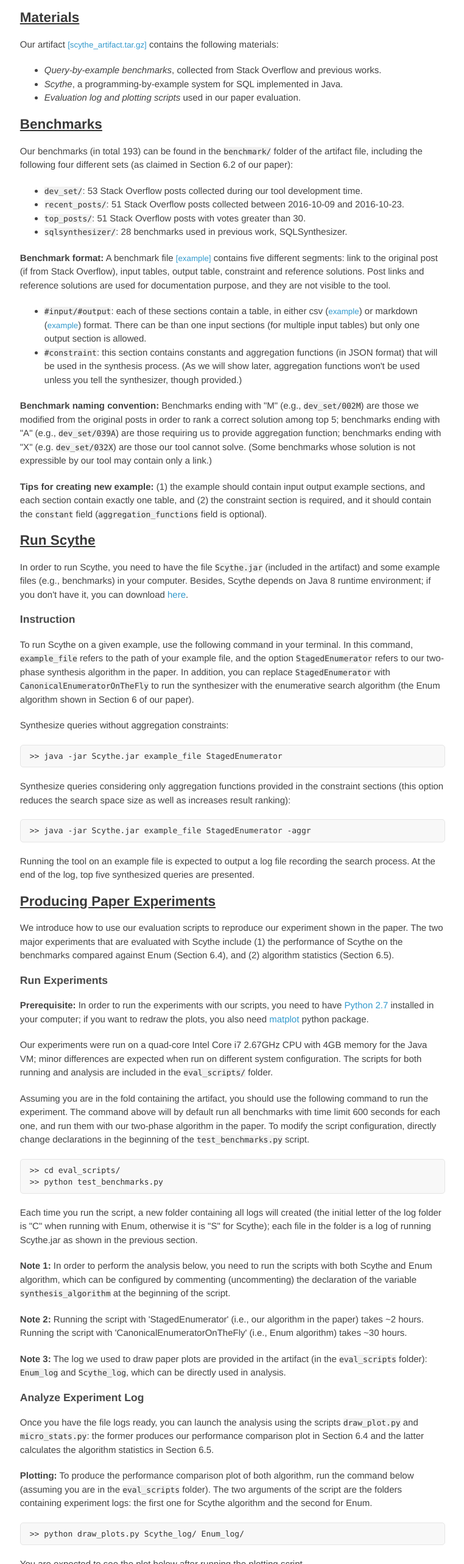
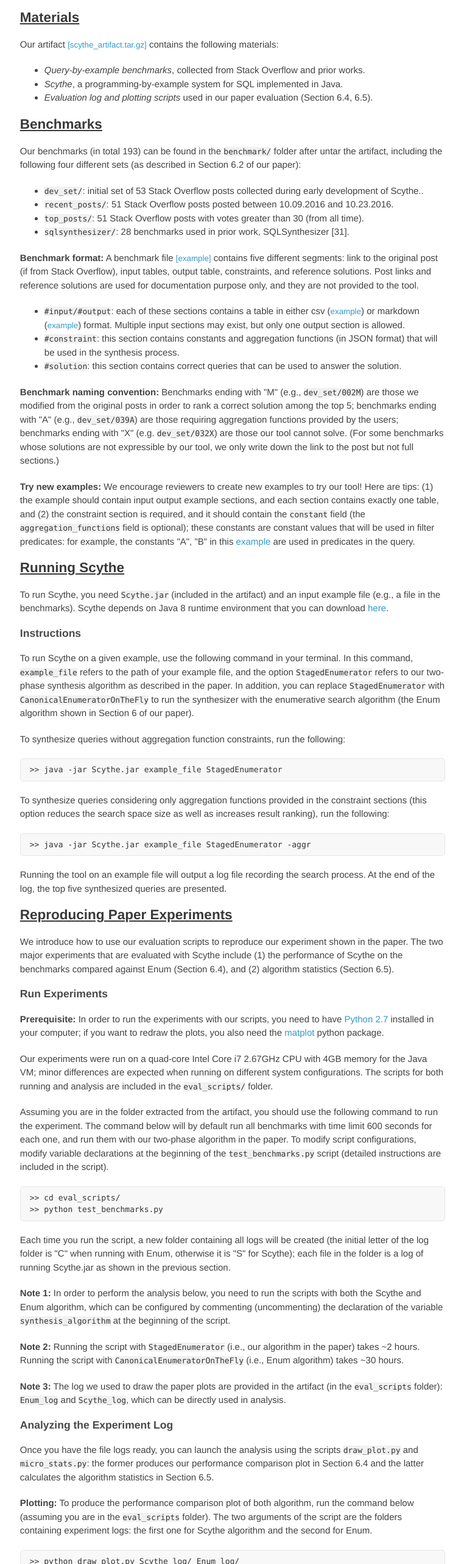
Before and after one commit to Mestway/Scythe, a plain HTML site: page index.html in a window 1280 px wide. Shown: the part 236-2800 px from the top of the page at 61% size, without its empty margins (258-1020 px from the left). Drawn offline with Linux system fonts and the light colour scheme.

Commit message:
artifact updated

```diff
--- a/index.html
+++ b/index.html
@@ -29,114 +29,114 @@
         <p>Our artifact <a class='small_link' href="scythe_artifact.tar.gz">[scythe_artifact.tar.gz]</a> contains the following materials: </p>
 
           <ul>
-            <li> <i>Query-by-example benchmarks</i>, collected from Stack Overflow and previous works.</li>
+            <li> <i>Query-by-example benchmarks</i>, collected from Stack Overflow and prior works.</li>
             <li> <i>Scythe</i>, a programming-by-example system for SQL implemented in Java.</li>
-            <li> <i>Evaluation log and plotting scripts</i> used in our paper evaluation.</li>
+            <li> <i>Evaluation log and plotting scripts</i> used in our paper evaluation (Section 6.4, 6.5).</li>
           </ul>
 
         <h2>Benchmarks</h2>
-        <p>Our benchmarks (in total 193) can be found in the <code>benchmark/</code> folder of the artifact file, including the following four different sets (as claimed in Section 6.2 of our paper):<p>
-        <ul><li><code>dev_set/</code>: 53 Stack Overflow posts collected during our tool development time.</li>
-            <li><code>recent_posts/</code>: 51 Stack Overflow posts collected between 2016-10-09 and 2016-10-23.</li>
-            <li><code>top_posts/</code>: 51 Stack Overflow posts with votes greater than 30.</li>
-            <li><code>sqlsynthesizer/</code>: 28 benchmarks used in previous work, SQLSynthesizer.</li>
+        <p>Our benchmarks (in total 193) can be found in the <code>benchmark/</code> folder after untar the artifact, including the following four different sets (as described in Section 6.2 of our paper):<p>
+        <ul><li><code>dev_set/</code>: initial set of 53 Stack Overflow posts collected during early development of Scythe..</li>
+            <li><code>recent_posts/</code>: 51 Stack Overflow posts posted between 10.09.2016 and 10.23.2016.</li>
+            <li><code>top_posts/</code>: 51 Stack Overflow posts with votes greater than 30 (from all time).</li>
+            <li><code>sqlsynthesizer/</code>: 28 benchmarks used in prior work, SQLSynthesizer [31].</li>
         </ul>
 
-        <p><b>Benchmark format:</b> A benchmark file <a href='https://github.com/Mestway/Scythe/blob/pldi-snapshot/data/recent_posts/045' class='small_link'>[example]</a> contains five different segments: link to the original post (if from Stack Overflow), input tables, output table, constraint and reference solutions. Post links and reference solutions are used for documentation purpose, and they are not visible to the tool. </p>
+        <p><b>Benchmark format:</b> A benchmark file <a href='https://github.com/Mestway/Scythe/blob/pldi-snapshot/data/recent_posts/045' class='small_link'>[example]</a> contains five different segments: link to the original post (if from Stack Overflow), input tables, output table, constraints, and reference solutions. Post links and reference solutions are used for documentation purpose only, and they are not provided to the tool. </p>
 
         <ul>
-          <li><code>#input/#output</code>: each of these sections contain a table, in either csv (<a class='small_link' href='https://github.com/Mestway/Scythe/blob/pldi-snapshot/data/recent_posts/045'>example</a>) or markdown (<a href='https://github.com/Mestway/Scythe/blob/pldi-snapshot/data/recent_posts/025A' class='small_link'>example</a>) format. There can be than one input sections (for multiple input tables) but only one output section is allowed.</li>
-          <li><code>#constraint</code>: this section contains constants and aggregation functions (in JSON format) that will be used in the synthesis process. (As we will show later, aggregation functions won't be used unless you tell the synthesizer, though provided.)</li>
+          <li><code>#input/#output</code>: each of these sections contains a table in either csv (<a class='small_link' href='https://github.com/Mestway/Scythe/blob/pldi-snapshot/data/recent_posts/045'>example</a>) or markdown (<a href='https://github.com/Mestway/Scythe/blob/pldi-snapshot/data/recent_posts/025A' class='small_link'>example</a>) format. Multiple input sections may exist, but only one output section is allowed.</li>
+          <li><code>#constraint</code>: this section contains constants and aggregation functions (in JSON format) that will be used in the synthesis process.</li>
+          <li><code>#solution</code>: this section contains correct queries that can be used to answer the solution.</li>
         </ul>
 
-        <p><b>Benchmark naming convention:</b> Benchmarks ending with "M" (e.g., <code>dev_set/002M</code>) are those we modified from the original posts in order to rank a correct solution among top 5; benchmarks ending with "A" (e.g., <code>dev_set/039A</code>) are those requiring us to provide aggregation function; benchmarks ending with "X" (e.g. <code>dev_set/032X</code>) are those our tool cannot solve. (Some benchmarks whose solution is not expressible by our tool may contain only a link.)</p>
+        <p><b>Benchmark naming convention:</b> Benchmarks ending with "M" (e.g., <code>dev_set/002M</code>) are those we modified from the original posts in order to rank a correct solution among the top 5; benchmarks ending with "A" (e.g., <code>dev_set/039A</code>) are those requiring aggregation functions provided by the users; benchmarks ending with "X" (e.g. <code>dev_set/032X</code>) are those our tool cannot solve. (For some benchmarks whose solutions are not expressible by our tool, we only write down the link to the post but not full sections.)</p>
 
-        <p><b>Tips for creating new example:</b> (1) the example should contain input output example sections, and each section contain exactly one table, and (2) the constraint section is required, and it should contain the <code>constant</code> field (<code>aggregation_functions</code> field is optional).</p>
+        <p><b>Try new examples:</b> We encourage reviewers to create new examples to try our tool! Here are tips: (1) the example should contain input output example sections, and each section contains exactly one table, and (2) the constraint section is required, and it should contain the <code>constant</code> field (the <code>aggregation_functions</code> field is optional); these constants are constant values that will be used in filter predicates: for example, the constants "A", "B" in this <a href="https://github.com/Mestway/Scythe/blob/pldi-snapshot/data/recent_posts/050">example</a> are used in predicates in the query.</p>
 
-        <h2>Run Scythe</h2>
-        <p>In order to run Scythe, you need to have the file <code>Scythe.jar</code> (included in the artifact) and some example files (e.g., benchmarks) in your computer. Besides, Scythe depends on Java 8 runtime environment; if you don't have it, you can download  <a href="http://www.oracle.com/technetwork/java/javase/downloads/jre8-downloads-2133155.html">here</a>.</p>
+        <h2>Running Scythe</h2>
+        <p>To run Scythe, you need <code>Scythe.jar</code> (included in the artifact) and an input example file (e.g., a file in the benchmarks). Scythe depends on Java 8 runtime environment that you can download  <a href="http://www.oracle.com/technetwork/java/javase/downloads/jre8-downloads-2133155.html">here</a>.</p>
 
-        <h3>Instruction</h3>
-        <p>To run Scythe on a given example, use the following command in your terminal. In this command, <code>example_file</code> refers to the path of your example file, and the option <code>StagedEnumerator</code> refers to our two-phase synthesis algorithm in the paper. In addition, you can replace <code>StagedEnumerator</code> with <code>CanonicalEnumeratorOnTheFly</code> to run the synthesizer with the enumerative search algorithm (the Enum algorithm shown in Section 6 of our paper).</p>
+        <h3>Instructions</h3>
+        <p>To run Scythe on a given example, use the following command in your terminal. In this command, <code>example_file</code> refers to the path of your example file, and the option <code>StagedEnumerator</code> refers to our two-phase synthesis algorithm as described in the paper. In addition, you can replace <code>StagedEnumerator</code> with <code>CanonicalEnumeratorOnTheFly</code> to run the synthesizer with the enumerative search algorithm (the Enum algorithm shown in Section 6 of our paper).</p>
 
         <div>
-          <p>Synthesize queries without aggregation constraints:</p>
+          <p>To synthesize queries without aggregation function constraints, run the following:</p>
           <pre>>> java -jar Scythe.jar example_file StagedEnumerator</pre>
 
-          <p>Synthesize queries considering only aggregation functions provided in the constraint sections (this option reduces the search space size as well as increases result ranking):</p>
+          <p>To synthesize queries considering only aggregation functions provided in the constraint sections (this option reduces the search space size as well as increases result ranking), run the following:</p>
           <pre>>> java -jar Scythe.jar example_file StagedEnumerator -aggr</pre>
         </div>
 
-        <p>Running the tool on an example file is expected to output a log file recording the search process. At the end of the log, top five synthesized queries are presented.</p>
+        <p>Running the tool on an example file will output a log file recording the search process. At the end of the log, the top five synthesized queries are presented.</p>
 
-        <h2>Producing Paper Experiments</h2>
+        <h2>Reproducing Paper Experiments</h2>
         <p>We introduce how to use our evaluation scripts to reproduce our experiment shown in the paper. The two major experiments that are evaluated with Scythe include (1) the performance of Scythe on the benchmarks compared against Enum (Section 6.4), and (2) algorithm statistics (Section 6.5).</p>
 
         <h3>Run Experiments</h3>
 
-        <p><b>Prerequisite:</b> In order to run the experiments with our scripts, you need to have <a href="https://www.python.org/download/releases/2.7/">Python 2.7</a> installed in your computer; if you want to redraw the plots, you also need <a href="http://matplotlib.org/users/installing.html">matplot</a> python package.</p>
+        <p><b>Prerequisite:</b> In order to run the experiments with our scripts, you need to have <a href="https://www.python.org/download/releases/2.7/">Python 2.7</a> installed in your computer; if you want to redraw the plots, you also need the <a href="http://matplotlib.org/users/installing.html">matplot</a> python package.</p>
 
-        <p>Our experiments were run on a quad-core Intel Core i7 2.67GHz CPU with 4GB memory for the Java VM; minor differences are expected when run on different system configuration. The scripts for both running and analysis are included in the <code>eval_scripts/</code> folder.</p>
+        <p>Our experiments were run on a quad-core Intel Core i7 2.67GHz CPU with 4GB memory for the Java VM; minor differences are expected when running on different system configurations. The scripts for both running and analysis are included in the <code>eval_scripts/</code> folder.</p>
 
-        <p>Assuming you are in the fold containing the artifact, you should use the following command to run the experiment. The command above will by default run all benchmarks with time limit 600 seconds for each one, and run them with our two-phase algorithm in the paper. To modify the script configuration, directly change declarations in the beginning of the <code>test_benchmarks.py</code> script.</p>
+        <p>Assuming you are in the folder extracted from the artifact, you should use the following command to run the experiment. The command below will by default run all benchmarks with time limit 600 seconds for each one, and run them with our two-phase algorithm in the paper. To modify script configurations, modify variable declarations at the beginning of the <code>test_benchmarks.py</code> script (detailed instructions are included in the script).</p>
 
         <pre>>> cd eval_scripts/
 >> python test_benchmarks.py</pre>
 
-        <p>Each time you run the script, a new folder containing all logs will created (the initial letter of the log folder is "C" when running with Enum, otherwise it is "S" for Scythe); each file in the folder is a log of running Scythe.jar as shown in the previous section.</p>
+        <p>Each time you run the script, a new folder containing all logs will be created (the initial letter of the log folder is "C" when running with Enum, otherwise it is "S" for Scythe); each file in the folder is a log of running Scythe.jar as shown in the previous section.</p>
 
-        <p><b>Note 1:</b> In order to perform the analysis below, you need to run the scripts with both Scythe and Enum algorithm, which can be configured by commenting (uncommenting) the declaration of the variable <code>synthesis_algorithm</code> at the beginning of the script.</p>
+        <p><b>Note 1:</b> In order to perform the analysis below, you need to run the scripts with both the Scythe and Enum algorithm, which can be configured by commenting (uncommenting) the declaration of the variable <code>synthesis_algorithm</code> at the beginning of the script.</p>
 
-        <p><b>Note 2:</b> Running the script with 'StagedEnumerator' (i.e., our algorithm in the paper) takes ~2 hours. Running the script with 'CanonicalEnumeratorOnTheFly' (i.e., Enum algorithm) takes ~30 hours.</p>
+        <p><b>Note 2:</b> Running the script with <code>StagedEnumerator</code> (i.e., our algorithm in the paper) takes ~2 hours. Running the script with <code>CanonicalEnumeratorOnTheFly</code> (i.e., Enum algorithm) takes ~30 hours.</p>
 
-        <p><b>Note 3:</b> The log we used to draw paper plots are provided in the artifact (in the <code>eval_scripts</code> folder): <code>Enum_log</code> and <code>Scythe_log</code>, which can be directly used in analysis.</p>
+        <p><b>Note 3:</b> The log we used to draw the paper plots are provided in the artifact (in the <code>eval_scripts</code> folder): <code>Enum_log</code> and <code>Scythe_log</code>, which can be directly used in analysis.</p>
 
-        <h3>Analyze Experiment Log</h3>
+        <h3>Analyzing the Experiment Log</h3>
 
         <p>Once you have the file logs ready, you can launch the analysis using the scripts <code>draw_plot.py</code> and <code>micro_stats.py</code>: the former produces our performance comparison plot in Section 6.4 and the latter calculates the algorithm statistics in Section 6.5.</p>
 
         <p><b>Plotting:</b> To produce the performance comparison plot of both algorithm, run the command below (assuming you are in the <code>eval_scripts</code> folder). The two arguments of the script are the folders containing experiment logs: the first one for Scythe algorithm and the second for Enum.</p>
 
-        <pre>>> python draw_plots.py Scythe_log/ Enum_log/</pre>
+        <pre>>> python draw_plot.py Scythe_log/ Enum_log/</pre>
 
-        You are expected to see the plot below after running the plotting script.
+        You should see the plot below after running the plotting script.
         <div style="text-align:center">
         <img src="plot.png" style="width:404px; text-align:center;"/></div>
 
-        <p><b>Measure algorithm statistic:</b> To analyze statistics of our algorithm, you need to use the script <code>micro_stats.py</code> with the following two sets of arguments.
+        <p><b>Collecting algorithm statistics:</b> To analyze our algorithm, you need to run <code>micro_stats.py</code> with the following two sets of arguments.
 
         <pre>>> python micro_stats.py Enum_log/ Scythe_log/
->> python micro_stats Scythe_log/</pre>
+>> python micro_stats.py Scythe_log/</pre>
 
         <ul>
           <li>The first command compares the number of intermediate results between Scythe and Enum.</li>
           <li>The second one measures (1) the search space reduction rate resulted from pruning away abstract queries that are inconsistent with the output, and (2) the effectiveness of the predicate synthesis algorithm.</li>
         </ul>
 
-        <p>The result of the two above commands will produce the statistics we have shown in Section 6.5.</p>
+        <p>The results of the two above commands will produce the statistics we have shown in Section 6.5.</p>
 
 
         <h2>Source Code</h2>
         <p>The source code of Scythe is in our github <a href="https://github.com/Mestway/Scythe">https://github.com/Mestway/Scythe</a>, and the version of Scythe we used in evaluation is in the <code>pldi-snapshot</code> branch. Our algorithm source code contains the following main parts:</p>
 
         <ul>
-          <li><code>src/sql/lang</code>: the definition of SQL and interpreter.</li>
-          <li><code>src/summarytable</code>: the first phase algorithm and the data structure to store intermediate tables.</li>
-          <li><code>src/backward_inference</code>: the bit-vector search algorithm (second phase algorithm).</li>
-          <li><code>src/forward_enumeration</code>: the enumerative search algorithm Enum.</li>
+          <li><code>src/sql/lang</code>: SQL AST and interpreter.</li>
+          <li><code>src/summarytable</code>: the first phase algorithm and the data structures to store intermediate tables (Section 5.1).</li>
+          <li><code>src/backward_inference</code>: the bit-vector search algorithm (second phase algorithm, Section 5.2).</li>
+          <li><code>src/forward_enumeration</code>: the enumerative search algorithm Enum (Section 6).</li>
         </ul>
 
-        <p>If you want to dive into our source code, we suggest using <a href="https://www.jetbrains.com/idea/download/">IntelliJ IDE</a>.</p>
+        <p>If you want to run our tool from source code, we suggest using the <a href="https://www.jetbrains.com/idea/download/">IntelliJ</a> IDE.</p>
 
 
         <h2>
         <a id="support-or-contact" class="anchor" href="#support-or-contact" aria-hidden="true"><span aria-hidden="true" class="octicon octicon-link"></span></a>Contact</h2>
-        <p>We would like to receive suggestions from you about making the system practical. Feel free to drop a line to us: <a href="https://github.com/Mestway">https://github.com/Mestway</a>.</p>
-
+        <p>We would like to receive suggestions from you about making the system practical. Feel free to drop us a line: <a href="https://github.com/Mestway">https://github.com/Mestway</a>.</p>
       </section>
       <footer>
-        <p>This project is maintained by <a href="https://github.com/Mestway">Mestway</a></p>
-        <p><small>Hosted on GitHub Pages &mdash; Theme by <a href="https://github.com/orderedlist">orderedlist</a></small></p>
+        <p>This project is maintained by <a href="https://github.com/Mestway">Chenglong Wang</a></p>
+        <!--<p><small>Hosted on GitHub Pages &mdash; Theme by <a href="https://github.com/orderedlist">orderedlist</a></small></p>-->
       </footer>
     </div>
     <script src="javascripts/scale.fix.js"></script>
```
Also changed, not shown: pldi17-ae.html (+42 -42 lines).
